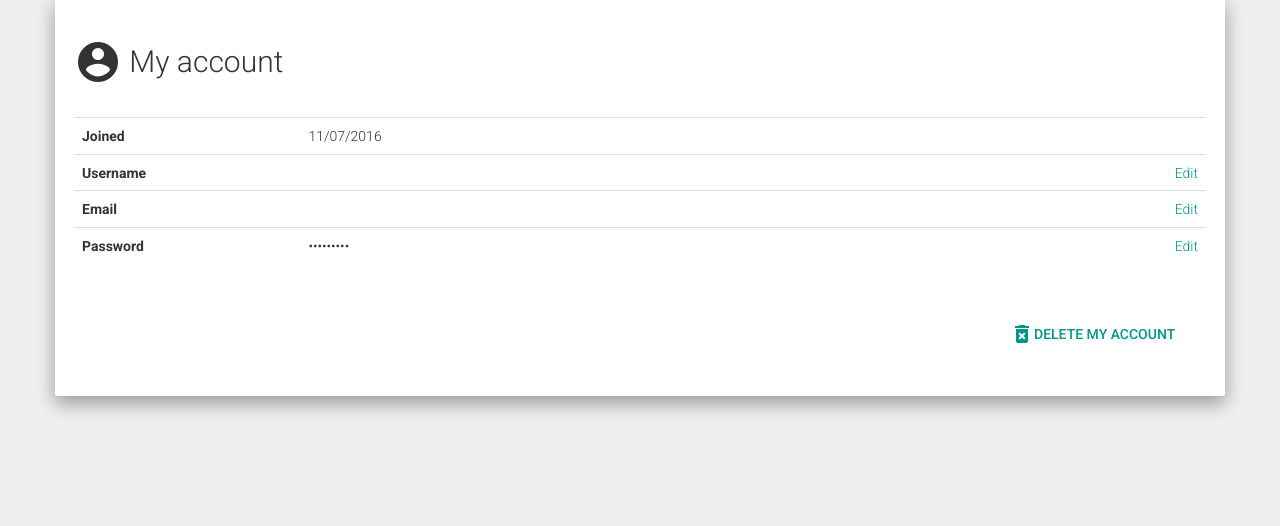
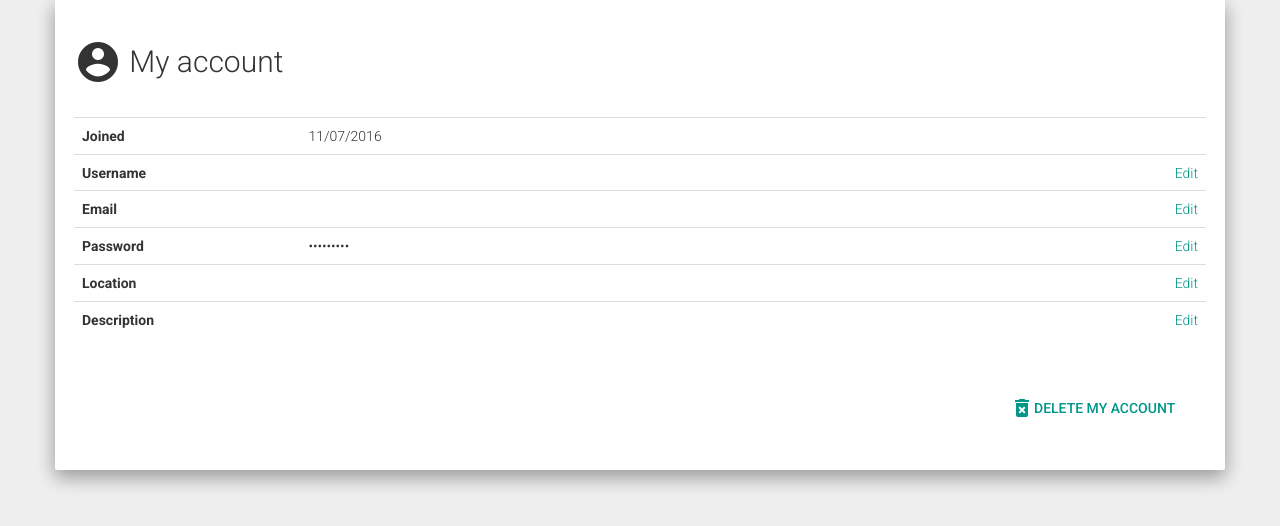
Before and after one commit to awurth/Kebagram, a PHP site: template resources/views/profiles/editaccount.twig in a window 1280 px wide. Shown: the part 81-607 px from the top of the page. Run offline with PHP 8.4, Linux system fonts and the light colour scheme; the template is opened without the code that fills it, so the values that code supplies are empty; some libraries are stand-ins or nearby versions.

Commit message:
Added GUI for editing description and location field

```diff
--- a/resources/views/profiles/editaccount.twig
+++ b/resources/views/profiles/editaccount.twig
@@ -69,7 +69,6 @@
                                     <input type="password" placeholder="New password" class="form-control" id="1" name="password1">
                                  </div>
                                  <div class="col-md-5">
-                                    <input type="hidden" name="what" value="password">
                                     <input type="password" required placeholder="Confirm" class="form-control" id="2" name="password2">
                                     {{ csrf.field | raw }}
                                   </div>
@@ -81,6 +80,48 @@
                         <th style="width:20%">Password</th>
                         <td> &#8226;&#8226;&#8226;&#8226;&#8226;&#8226;&#8226;&#8226;&#8226; </td>
                         <td style="text-align:right"> <a href="?what=password">Edit</a></td>
+                    {% endif %}
+                </tr>
+
+                <tr>
+                    {% if edit == "location" %}
+                        <th style="width:20%">Location</th>
+                        <td>
+                            <form action="saveEdit" method="POST" id="form">
+                                <div class="col-md-12">
+                                    <input type="hidden" name="what" value="location">
+                                    <input type="text" class="form-control" value = "{{ auth.user.location }}" class="form-control" name="description" />
+                                    {{ csrf.field | raw }}
+                                </div>
+                                <input type="submit" required form="form" class="pull-right btn btn-primary" value="Save" >
+                            </form>
+                        </td>
+                        <td/>
+                    {% else %}
+                        <th style="width:20%">Location</th>
+                        <td> {{ auth.user.location }} </td>
+                        <td style="text-align:right"> <a href="?what=location">Edit</a></td>
+                    {% endif %}
+                </tr>
+
+                <tr>
+                    {% if edit == "description" %}
+                        <th style="width:20%">Description</th>
+                        <td>
+                            <form action="saveEdit" method="POST" id="form">
+                                <div class="col-md-12">
+                                    <input type="hidden" name="what" value="description">
+                                    <textarea class="form-control" class="form-control" name="description">  {{ auth.user.description }}</textarea>
+                                    {{ csrf.field | raw }}
+                                </div>
+                                <input type="submit" required form="form" class="pull-right btn btn-primary" value="Save" >
+                            </form>
+                        </td>
+                        <td/>
+                    {% else %}
+                        <th style="width:20%">Description</th>
+                        <td> {{ auth.user.description }} </td>
+                        <td style="text-align:right"> <a href="?what=description">Edit</a></td>
                     {% endif %}
                 </tr>
 
```
Also changed, not shown: resources/views/profiles/view.twig (+4 -9 lines).
